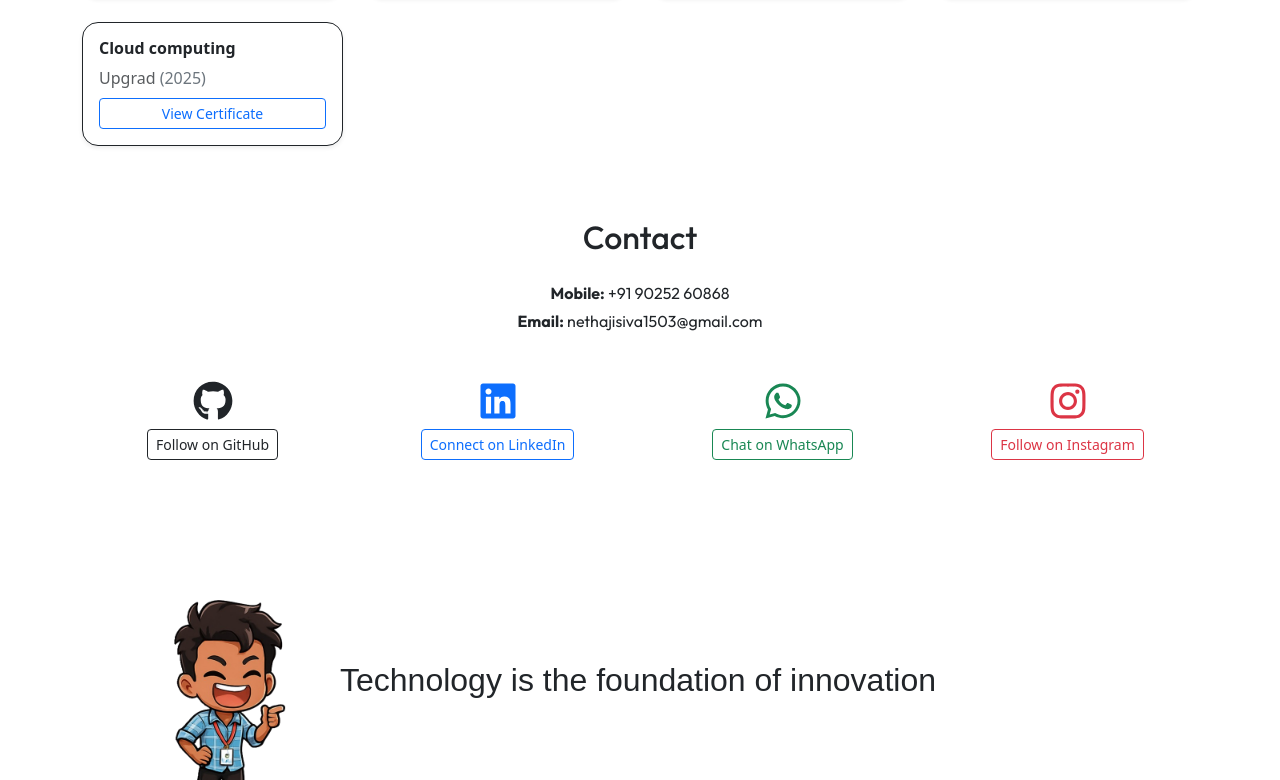
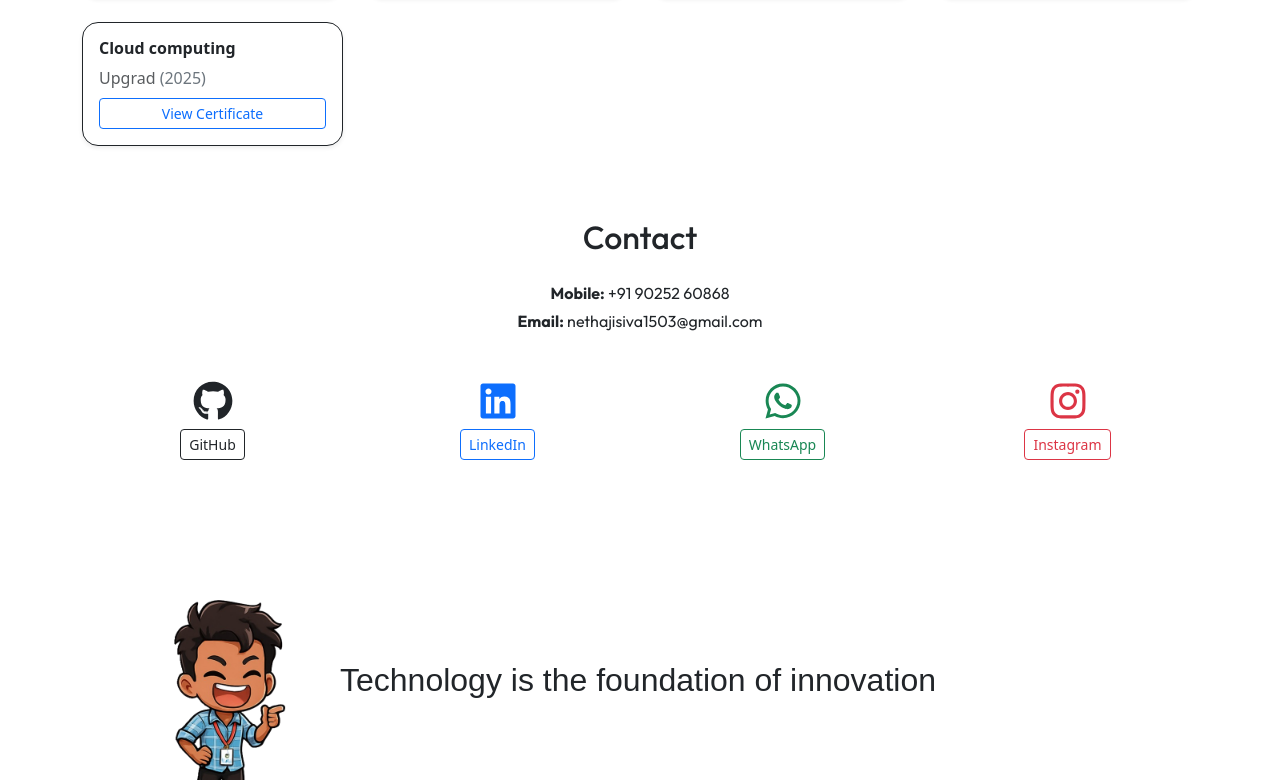
Before and after one commit to Nethaji7586/Portfolio, a React (Vite) app: page / in a window 1280 px wide. Shown: the part 2623-3403 px from the top of the page. Built offline with nearby package versions, Linux system fonts and the light colour scheme; a web font is replaced by a local one.

Commit message:
Update Contact.jsx

```diff
--- a/src/components/Contact.jsx
+++ b/src/components/Contact.jsx
@@ -20,7 +20,7 @@ function Contact() {
             rel="noopener noreferrer"
             className="btn btn-outline-dark btn-sm"
           >
-            Follow on GitHub
+             GitHub
           </a>
         </div>
 
@@ -33,7 +33,7 @@ function Contact() {
             rel="noopener noreferrer"
             className="btn btn-outline-primary btn-sm"
           >
-            Connect on LinkedIn
+             LinkedIn
           </a>
         </div>
 
@@ -46,7 +46,7 @@ function Contact() {
             rel="noopener noreferrer"
             className="btn btn-outline-success btn-sm"
           >
-            Chat on WhatsApp
+            WhatsApp
           </a>
         </div>
 
@@ -59,7 +59,7 @@ function Contact() {
             rel="noopener noreferrer"
             className="btn btn-outline-danger btn-sm"
           >
-            Follow on Instagram
+            Instagram
           </a>
         </div>
       </div>
```
